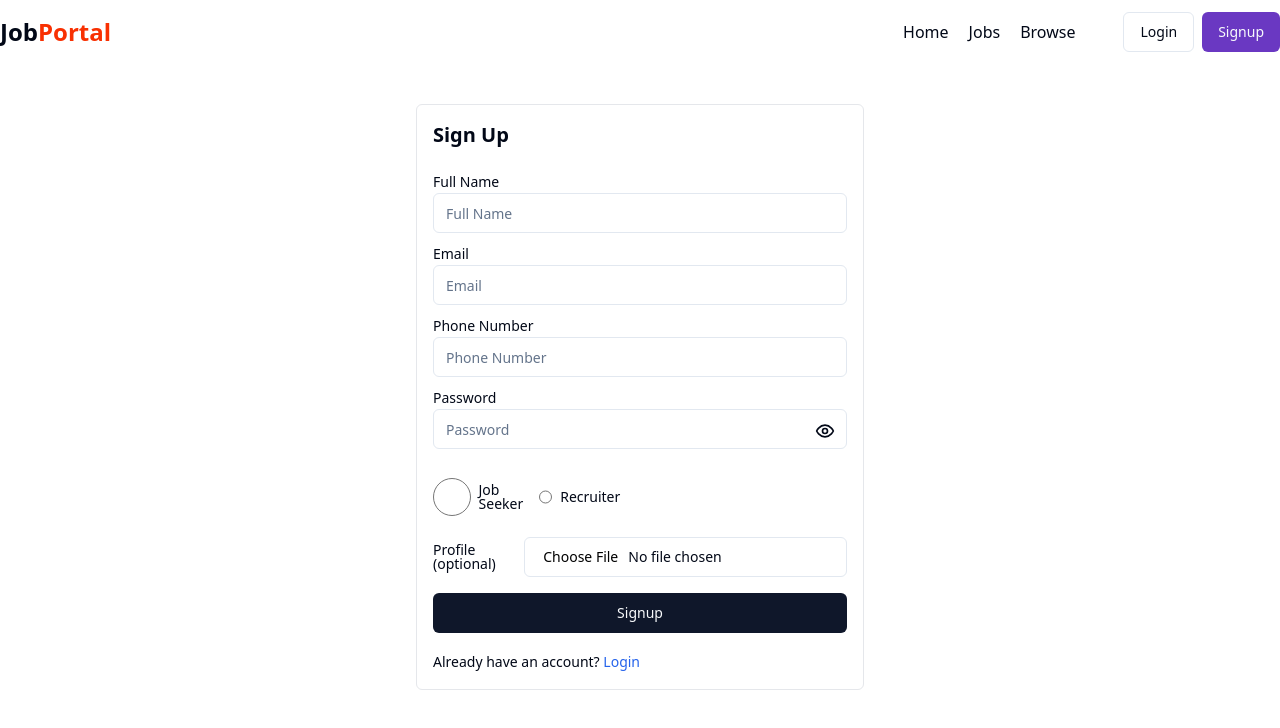
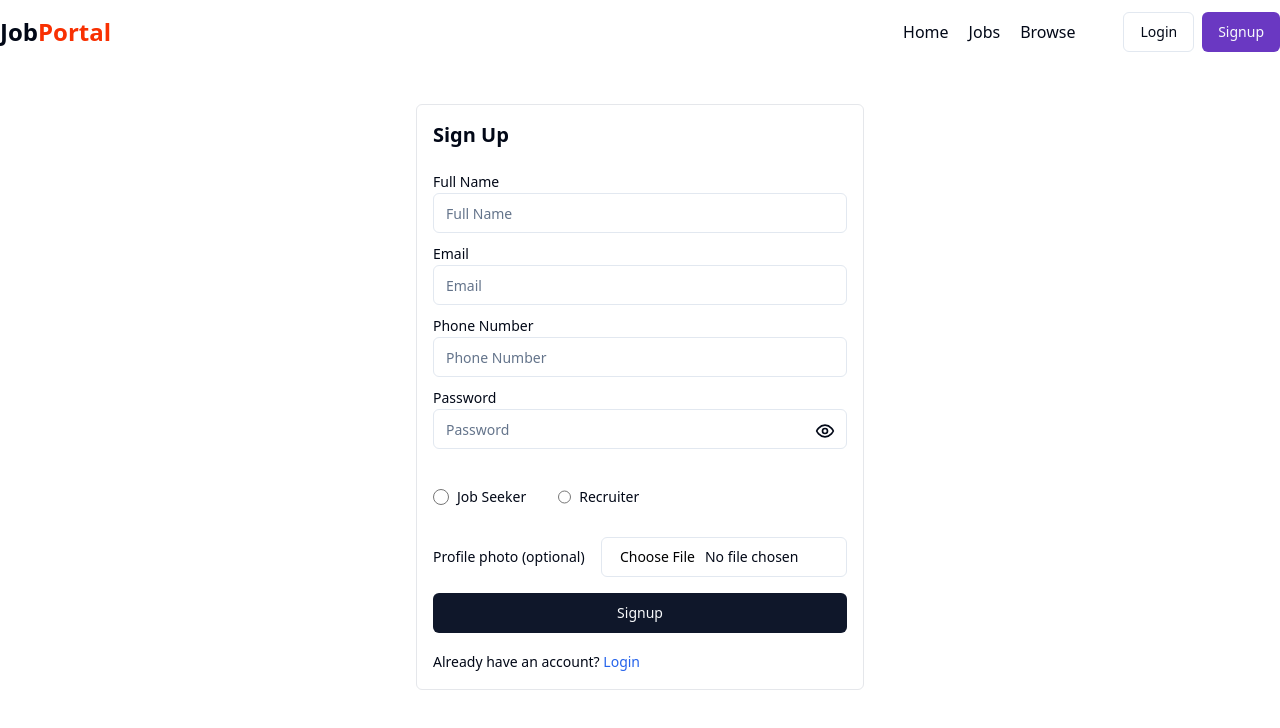
Before and after one commit to Adebola-Christianah/Job-portal, a React (Vite) app in the folder frontend/: page /signup in a window 1280 px wide. Shown: the top 728 px of the page. Built offline with nearby package versions, Linux system fonts and the light colour scheme.

Commit message:
added profile image upload

```diff
--- a/frontend/src/components/auth/Login.jsx
+++ b/frontend/src/components/auth/Login.jsx
@@ -102,27 +102,27 @@ const Login = () => {
                         </div>
                     </div>
 
-                    <div className='flex items-center justify-between'>
-                        <RadioGroup className="flex items-center gap-4 my-5">
-                            <div className="flex items-center space-x-2">
+                    <div className='flex items-center justify-between w-2/3'>
+                        <RadioGroup className="flex items-center gap-1 my-5 w-full">
+                            <div className="flex items-center space-x-2 w-1/2">
                                 <Input
                                     type="radio"
                                     name="role"
                                     value="student"
                                     checked={input.role === 'student'}
                                     onChange={changeEventHandler}
-                                    className="cursor-pointer"
+                                    className="cursor-pointer w-4 h-4"
                                 />
-                                <Label htmlFor="r1">Job Seeker</Label>
+                                <Label htmlFor="r1">Job seeker</Label>
                             </div>
-                            <div className="flex items-center space-x-2">
+                            <div className="flex items-center space-x-2 w-1/2">
                                 <Input
                                     type="radio"
                                     name="role"
                                     value="recruiter"
                                     checked={input.role === 'recruiter'}
                                     onChange={changeEventHandler}
-                                    className="cursor-pointer"
+                                    className="cursor-pointer w-4 h-4"
                                 />
                                 <Label htmlFor="r2">Recruiter</Label>
                             </div>
--- a/frontend/src/components/auth/Signup.jsx
+++ b/frontend/src/components/auth/Signup.jsx
@@ -127,7 +127,7 @@ const Signup = () => {
                         </button>
                     </div>
                     <div className='flex items-center justify-between'>
-                        <RadioGroup className="flex items-center gap-4 my-5">
+                        <RadioGroup className="flex items-center gap-8 my-5">
                             <div className="flex items-center space-x-2">
                                 <Input
                                     type="radio"
@@ -135,7 +135,7 @@ const Signup = () => {
                                     value="student"
                                     checked={input.role === 'student'}
                                     onChange={changeEventHandler}
-                                    className="cursor-pointer"
+                                    className="cursor-pointer w-4 h-4"
                                 />
                                 <Label htmlFor="r1">Job Seeker</Label>
                             </div>
@@ -152,13 +152,13 @@ const Signup = () => {
                             </div>
                         </RadioGroup>
                     </div>
-                    <div className='flex items-center gap-2'>
-                        <Label>Profile (optional)</Label>
+                    <div className='flex items-center gap-1 w-full'>
+                        <Label className='w-2/5'>Profile photo (optional)</Label>
                         <Input
                             accept="image/*"
                             type="file"
                             onChange={changeFileHandler}
-                            className="cursor-pointer"
+                            className="cursor-pointer w-3/5"
                         />
                     </div>
                     {loading ? (
```
